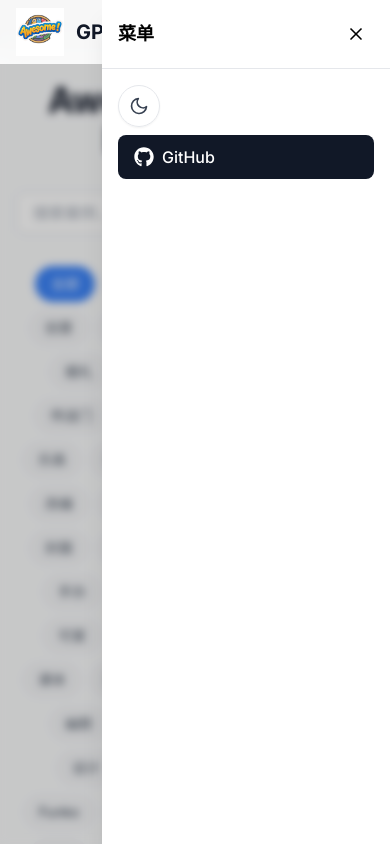
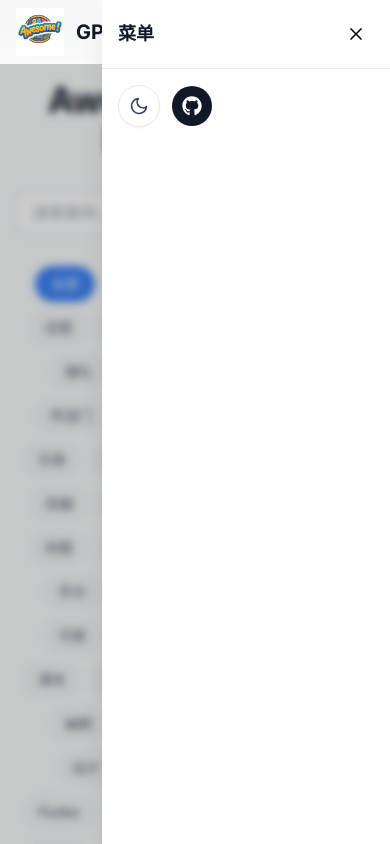
Before and after one commit to wowmarcomei/awesome-gpt-images, a Next.js app: page / in a window 390 px wide. Both pictures are taken after a click on the button "菜单". Shown: the top 844 px of the page. Built offline with nearby package versions, Linux system fonts and the light colour scheme.

Commit message:
更新移动端菜单

```diff
--- a/components/Navbar.tsx
+++ b/components/Navbar.tsx
@@ -122,32 +122,33 @@ export function Navbar() {
             >
               <div className="flex flex-col h-full">
                 <div className="flex items-center justify-between p-4 border-b border-gray-200 dark:border-gray-800">
-                  <span className="text-lg font-semibold">菜单</span>
+                  <span className="text-lg font-semibold text-gray-900 dark:text-white">菜单</span>
                   <button
                     onClick={() => setIsOpen(false)}
                     className="p-2 rounded-lg hover:bg-gray-100 dark:hover:bg-gray-800 transition-colors"
+                    aria-label="关闭菜单"
                   >
                     <FiX className="w-5 h-5" />
                   </button>
                 </div>
-                <div className="flex flex-col gap-2 p-4">
-                  <div className="flex justify-start">
+                <div className="p-4">
+                  <div className="flex items-center gap-3">
                     <ThemeToggle />
-                  </div>
                     <a
                       href="https://github.com/wowmarcomei/awesome-gpt-images"
                       target="_blank"
                       rel="noopener noreferrer"
                       className={cn(
-                      "flex items-center gap-2 px-4 py-2.5 rounded-lg",
+                        "p-2.5 rounded-full transition-all duration-200",
                         "bg-gray-900 text-white dark:bg-white dark:text-gray-900",
                         "hover:bg-gray-800 dark:hover:bg-gray-100",
-                      "transition-all duration-200 ease-in-out"
+                        "focus:outline-none focus:ring-2 focus:ring-gray-300 dark:focus:ring-gray-700"
                       )}
+                      aria-label="GitHub 仓库"
                     >
                       <FaGithub className="w-5 h-5" />
-                    <span className="font-medium">GitHub</span>
                     </a>
+                  </div>
                 </div>
               </div>
             </motion.div>
```
Lines whose indentation alone changed are shown as unchanged.
